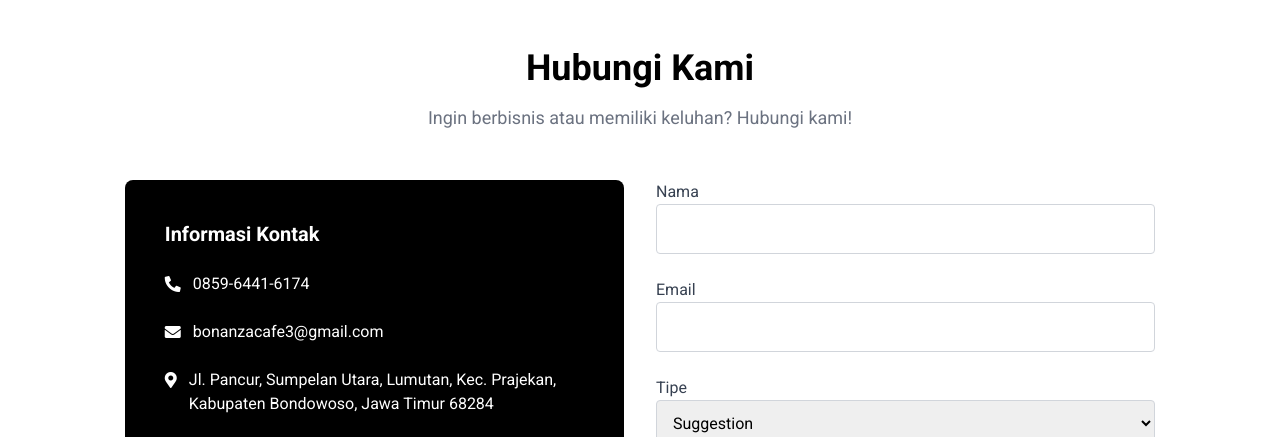
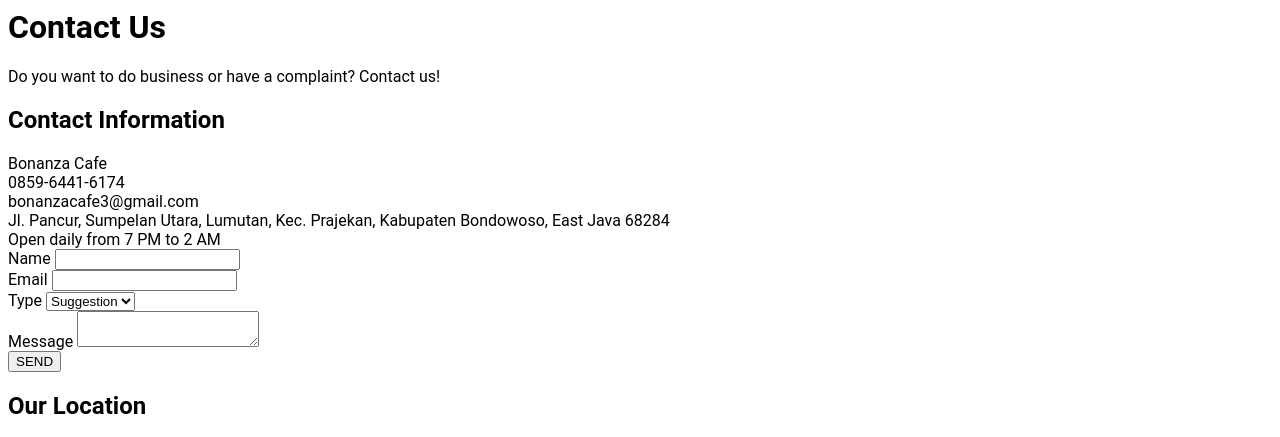
Before and after one commit to Chandra13July/CafeBonanza, a PHP site: page /contact.php in a window 1280 px wide. Shown: the top 437 px of the page. Run offline with PHP 8.4, Linux system fonts and the light colour scheme; some libraries are stand-ins or nearby versions.

Commit message:
Update View Contact

```diff
--- a/app/views/home/contact.php
+++ b/app/views/home/contact.php
@@ -1,30 +1,29 @@
-<!DOCTYPE html>
-<html lang="id">
-<head>
-    <meta charset="UTF-8">
-    <meta name="viewport" content="width=device-width, initial-scale=1.0">
-    <script src="https://cdn.tailwindcss.com"></script>
-    <link rel="stylesheet" href="https://cdnjs.cloudflare.com/ajax/libs/font-awesome/5.15.3/css/all.min.css">
-    <link href="https://fonts.googleapis.com/css2?family=Roboto:wght@400;500;700&display=swap" rel="stylesheet">
-    <style>
-        body { font-family: 'Roboto', sans-serif; position: relative; }
-        #notification { opacity: 1; transition: opacity 0.5s ease; font-size: 0.875rem; }
-        .opacity-0 { opacity: 0; }
-    </style>
-</head>
+<style>
+    body {
+        font-family: 'Roboto', sans-serif;
+        position: relative;
+    }
+</style>
+
+<?php if (isset($_SESSION['success'])): ?>
+    <div id="success-notification" class="bg-green-500 text-white p-2 rounded shadow-lg absolute top-4 right-4 text-sm z-50">
+        <?= $_SESSION['success']; ?>
+        <?php unset($_SESSION['success']); ?>
+    </div>
+<?php endif; ?>
+
 <body>
-    <!-- Popup Notification -->
-    <div id="notification" class="hidden fixed top-20 right-4 bg-green-500 text-white px-3 py-2 rounded shadow-lg text-sm transition-opacity duration-500 ease-out">
-        Pesan berhasil dikirim!
-    </div>
-
     <div class="container mx-auto py-12 px-4">
-        <h1 class="text-3xl md:text-4xl font-bold text-center text-black">Hubungi Kami</h1>
-        <p class="text-center text-gray-500 mt-4 text-base md:text-lg">Ingin berbisnis atau memiliki keluhan? Hubungi kami!</p>
+        <h1 class="text-3xl md:text-4xl font-bold text-center text-black">Contact Us</h1>
+        <p class="text-center text-gray-500 mt-4 text-base md:text-lg">Do you want to do business or have a complaint? Contact us!</p>
 
         <div class="flex flex-col md:flex-row justify-center mt-12">
             <div class="bg-black text-white p-8 md:p-10 rounded-lg w-full md:w-2/5 lg:w-2/5">
-                <h2 class="text-lg md:text-xl font-bold mb-6">Informasi Kontak</h2>
+                <h2 class="text-lg md:text-xl font-bold mb-6">Contact Information</h2>
+                <div class="flex items-center mb-6 text-sm md:text-base">
+                    <i class="fas fa-coffee mr-3"></i>
+                    <span>Bonanza Cafe</span>
+                </div>
                 <div class="flex items-center mb-6 text-sm md:text-base">
                     <i class="fas fa-phone-alt mr-3"></i>
                     <span>0859-6441-6174</span>
@@ -33,16 +32,19 @@
                     <i class="fas fa-envelope mr-3"></i>
                     <span>bonanzacafe3@gmail.com</span>
                 </div>
-                <div class="flex items-start text-sm md:text-base">
+                <div class="flex items-start mb-6 text-sm md:text-base">
                     <i class="fas fa-map-marker-alt mr-3 mt-1"></i>
-                    <span>Jl. Pancur, Sumpelan Utara, Lumutan, Kec. Prajekan, Kabupaten Bondowoso, Jawa Timur 68284</span>
+                    <span>Jl. Pancur, Sumpelan Utara, Lumutan, Kec. Prajekan, Kabupaten Bondowoso, East Java 68284</span>
+                </div>
+                <div class="flex items-center text-sm md:text-base">
+                    <i class="fas fa-clock mr-3"></i>
+                    <span>Open daily from 7 PM to 2 AM</span>
                 </div>
             </div>
-
             <div class="w-full md:w-2/5 lg:w-2/5 md:ml-8 mt-8 md:mt-0">
                 <form id="contactForm" action="<?= BASEURL; ?>/home/btnContact" method="POST" class="space-y-4 md:space-y-6">
                     <div>
-                        <label for="name" class="block text-gray-700 text-sm md:text-base">Nama</label>
+                        <label for="name" class="block text-gray-700 text-sm md:text-base">Name</label>
                         <input type="text" id="name" name="name" class="w-full border border-gray-300 p-3 rounded text-sm md:text-base" required>
                     </div>
                     <div>
@@ -50,7 +52,7 @@
                         <input type="email" id="email" name="email" class="w-full border border-gray-300 p-3 rounded text-sm md:text-base" required>
                     </div>
                     <div>
-                        <label for="type" class="block text-gray-700 text-sm md:text-base">Tipe</label>
+                        <label for="type" class="block text-gray-700 text-sm md:text-base">Type</label>
                         <select id="type" name="type" class="w-full border border-gray-300 p-3 rounded text-sm md:text-base" required>
                             <option value="Suggestion">Suggestion</option>
                             <option value="Complaint">Complaint</option>
@@ -58,40 +60,38 @@
                         </select>
                     </div>
                     <div>
-                        <label for="message" class="block text-gray-700 text-sm md:text-base">Pesan</label>
+                        <label for="message" class="block text-gray-700 text-sm md:text-base">Message</label>
                         <textarea id="message" name="message" class="w-full border border-gray-300 p-3 rounded h-32 md:h-40 text-sm md:text-base" required></textarea>
                     </div>
-                    <button type="submit" class="bg-black text-white py-3 px-6 rounded w-full text-sm md:text-base">KIRIM</button>
+                    <?php if (isset($_SESSION['error'])): ?>
+                        <div class="text-left text-red-500 mb-4">
+                            <?= $_SESSION['error']; ?>
+                            <?php unset($_SESSION['error']); ?>
+                        </div>
+                    <?php endif; ?>
+                    <button type="submit" class="bg-black text-white py-3 px-6 rounded w-full text-sm md:text-base">SEND</button>
                 </form>
             </div>
         </div>
+
+        <div class="mt-12">
+            <h2 class="text-2xl md:text-3xl font-bold text-center text-black">Our Location</h2>
+            <div class="flex justify-center mt-6">
+                <iframe src="https://www.google.com/maps/embed?pb=!1m18!1m12!1m3!1d3757.222521733524!2d113.97323327476617!3d-7.810565392209918!2m3!1f0!2f0!3f0!3m2!1i1024!2i768!4f13.1!3m3!1m2!1s0x2dd6d7af286fdc79%3A0xc368336045bbf16!2sBONANZA%20CAFE%20%26%20BILLIARD!5e1!3m2!1sen!2sid!4v1732250543448!5m2!1sen!2sid" width="1200" height="450" style="border:0;" allowfullscreen="" loading="lazy" referrerpolicy="no-referrer-when-downgrade"></iframe>
+            </div>
+        </div>
+
     </div>
 
     <script>
-        document.getElementById('contactForm').addEventListener('submit', function(event) {
-            event.preventDefault();
-            let formData = new FormData(this);
-
-            fetch('<?= BASEURL; ?>/home/btnContact', {
-                    method: 'POST',
-                    body: formData
-                })
-                .then(response => response.text())
-                .then(data => {
-                    // Display success notification
-                    const notification = document.getElementById('notification');
-                    notification.classList.remove('hidden');
-                    setTimeout(() => {
-                        notification.classList.add('hidden');
-                    }, 3000);
-
-                    // Clear input fields
-                    document.getElementById('contactForm').reset();
-                })
-                .catch(error => {
-                    console.error('Error:', error);
-                });
-        });
+        window.onload = function() {
+            const notification = document.getElementById('success-notification');
+            if (notification) {
+                setTimeout(() => {
+                    notification.classList.add('hidden');
+                    window.location.href = "<?= BASEURL; ?>/home/contact";
+                }, 2000);
+            }
+        };
     </script>
 </body>
-</html>
```
Also changed, not shown: app/controllers/Home.php (+20 -7 lines).
